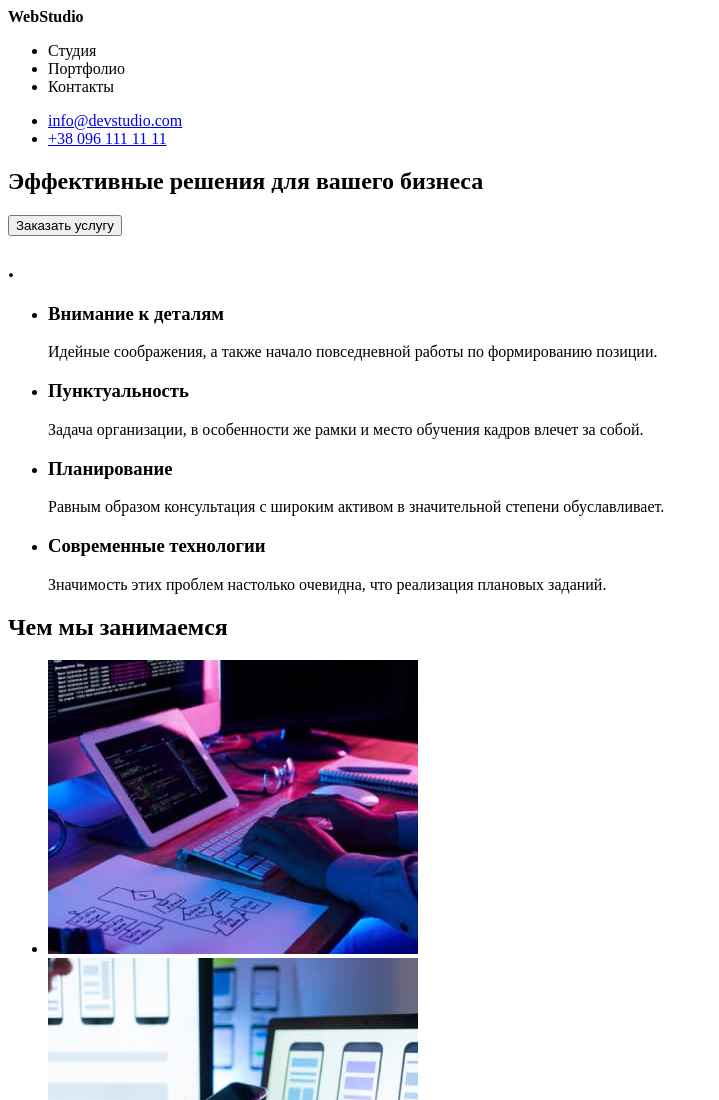
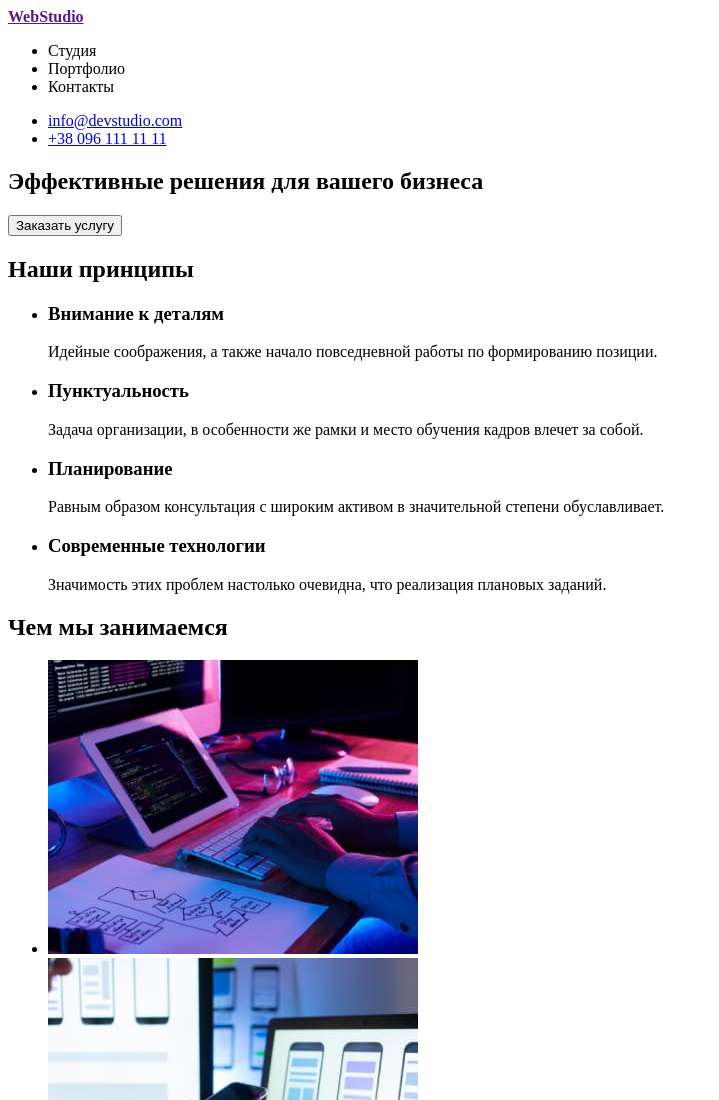
Before and after one commit to Swamwalker/goit-markup-hw-01, a plain HTML site: page index.html in a window 1280 px wide. Shown: the top 1100 px of the page, without its empty margins (0-719 px from the left). Drawn offline with Linux system fonts and the light colour scheme.

Commit message:
Update index.html

```diff
--- a/index.html
+++ b/index.html
@@ -9,7 +9,7 @@
 <body>
 <!--Заголовок-->
     <header>
-        <b><span>Web</span>Studio</b>
+        <a href=""><b><span>Web</span>Studio</b></a>
         <ul>
             <li>Студия</li>
             <li>Портфолио</li>
@@ -28,7 +28,7 @@
         </section>
         <!--Принципы-->
         <section>
-            <h2>.</h2>
+            <h2>Наши принципы</h2>
             <Ul>
                 <li>
                     <h3>Внимание к деталям</h3>
```
